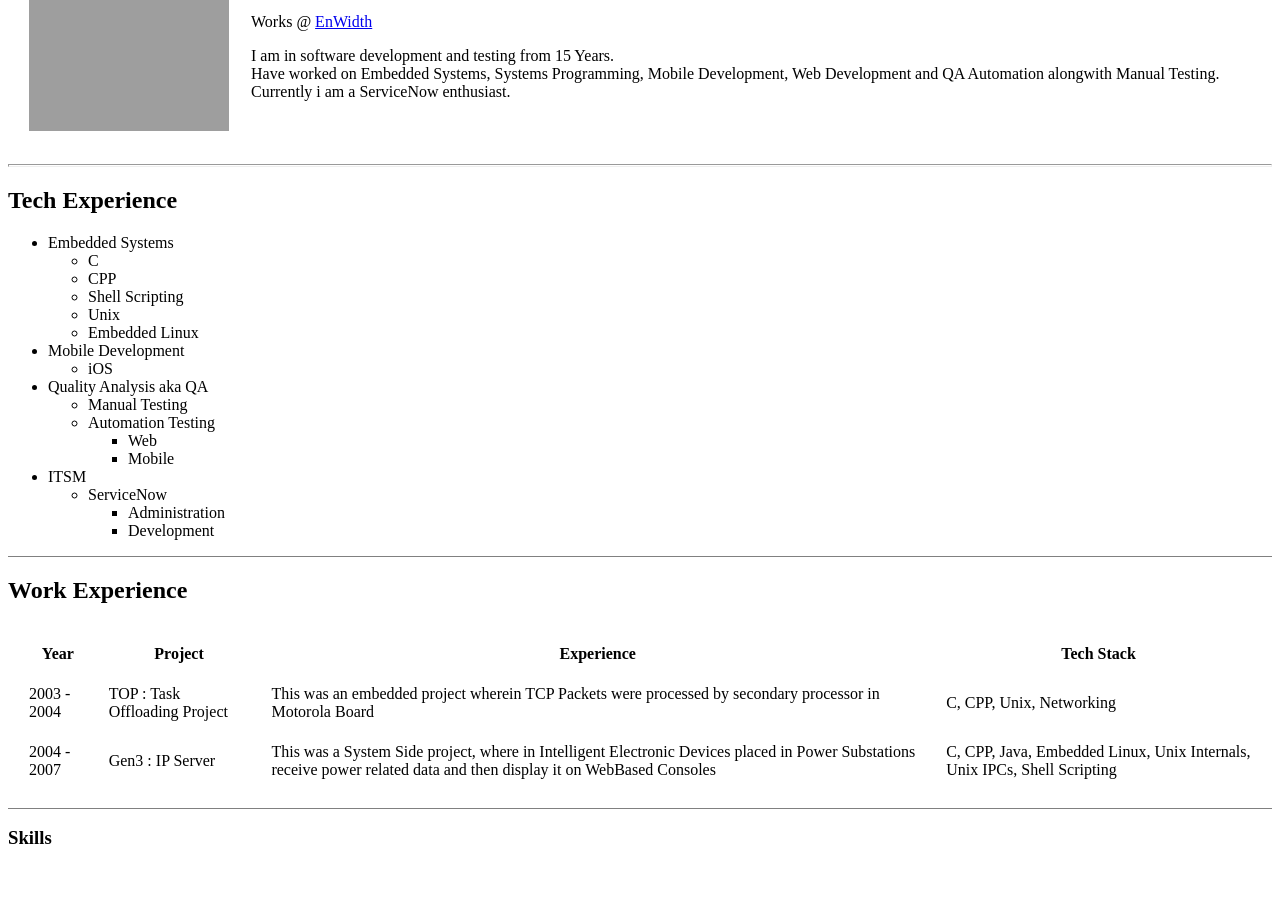
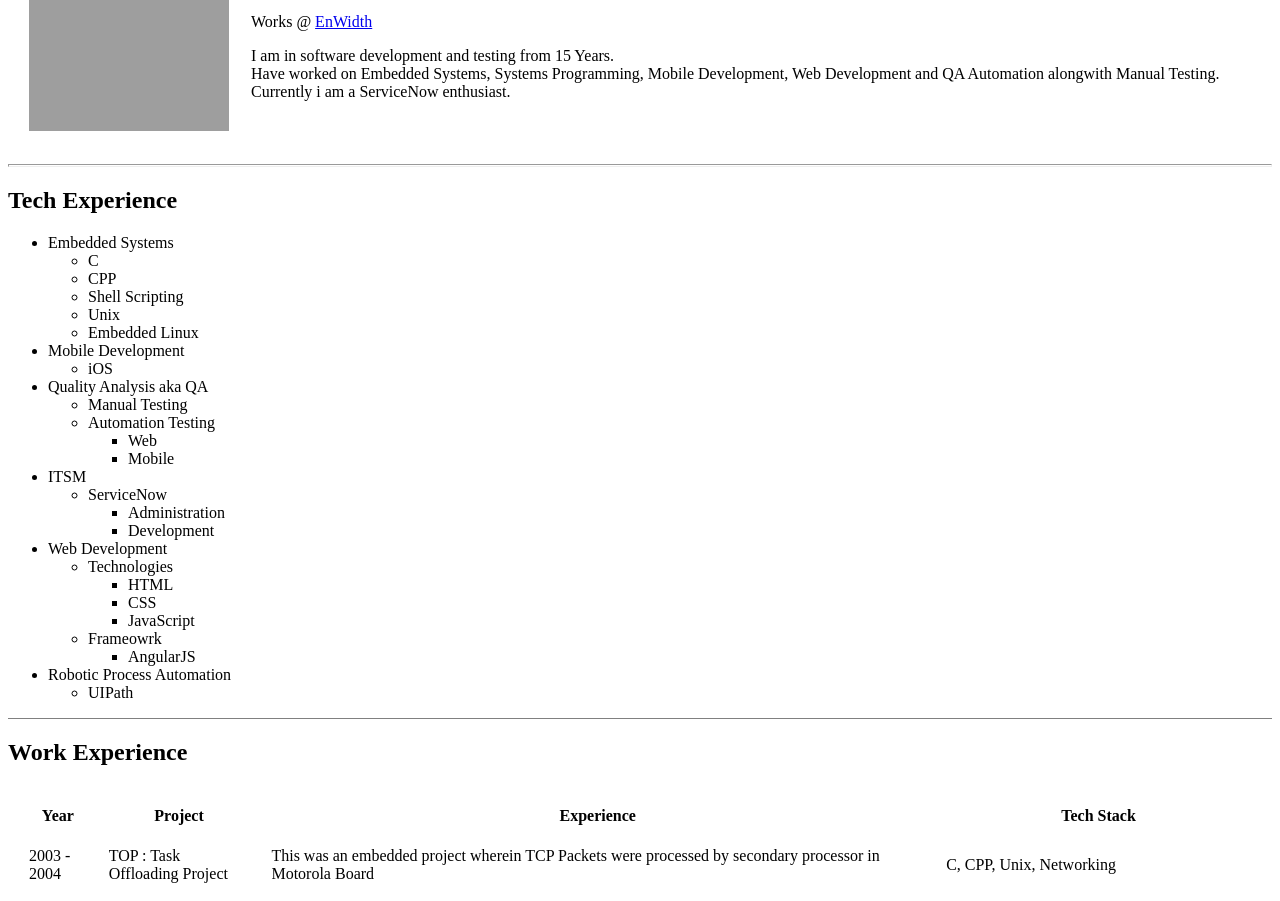
Before and after one commit to mmohans/cv, a plain HTML site: page index.html in a window 1280 px wide. Shown: the part 148-1049 px from the top of the page. Drawn offline with Linux system fonts and the light colour scheme; grey boxes are pictures that could not be loaded.

Commit message:
Updated index.html

```diff
--- a/index.html
+++ b/index.html
@@ -55,6 +55,23 @@
         <li>Administration</li>
         <li>Development</li>
       </ul>
+    </ul>
+    <li>Web Development</li>
+    <ul>
+      <li>Technologies</li>
+      <ul>
+        <li>HTML</li>
+        <li>CSS</li>
+        <li>JavaScript</li>
+      </ul>
+      <li>Frameowrk</li>
+      <ul>
+        <li>AngularJS</li>
+      </ul>
+    </ul>
+    <li>Robotic Process Automation</li>
+    <ul>
+      <li>UIPath</li>
     </ul>
   </ul>
   <hr size="1" noshade>
```
